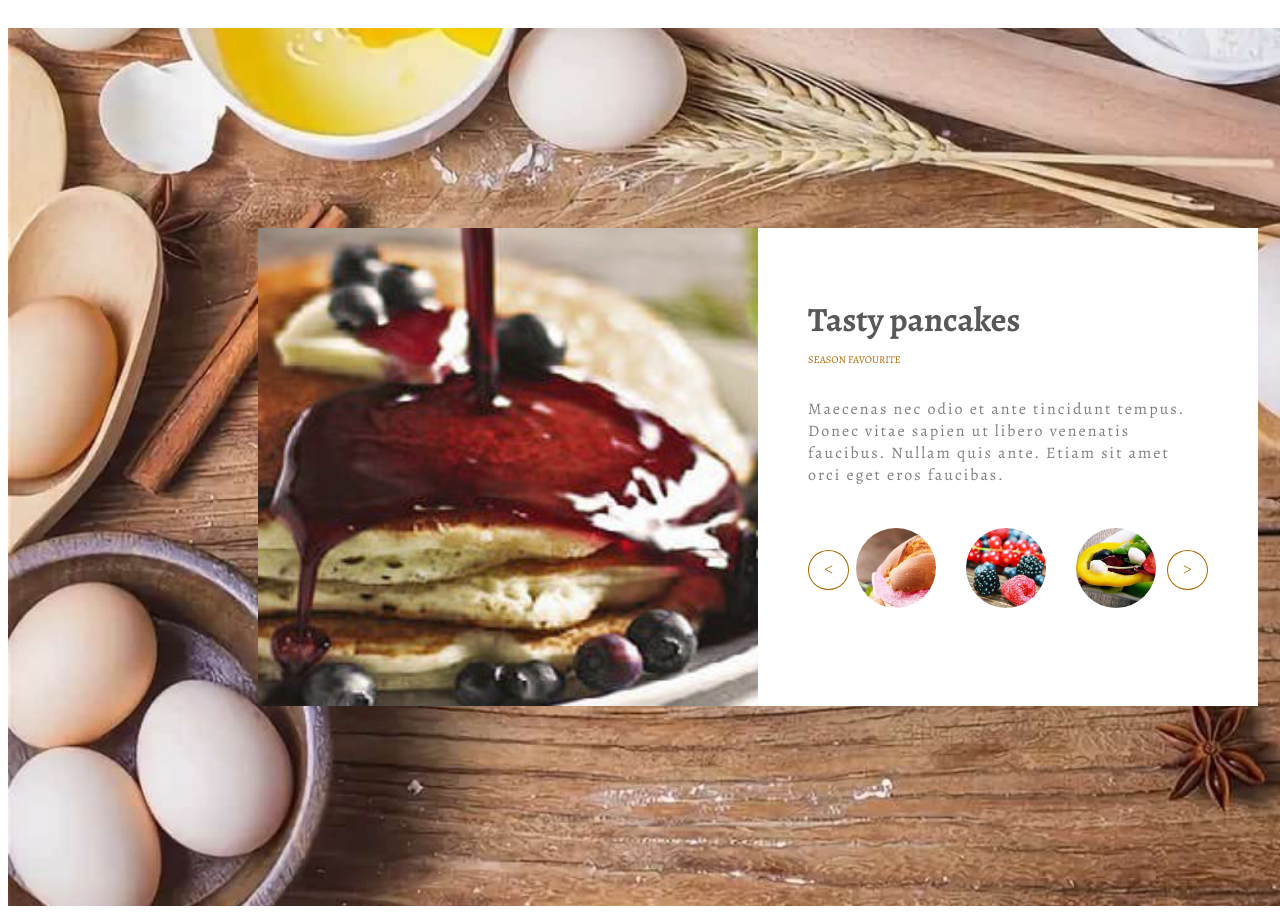
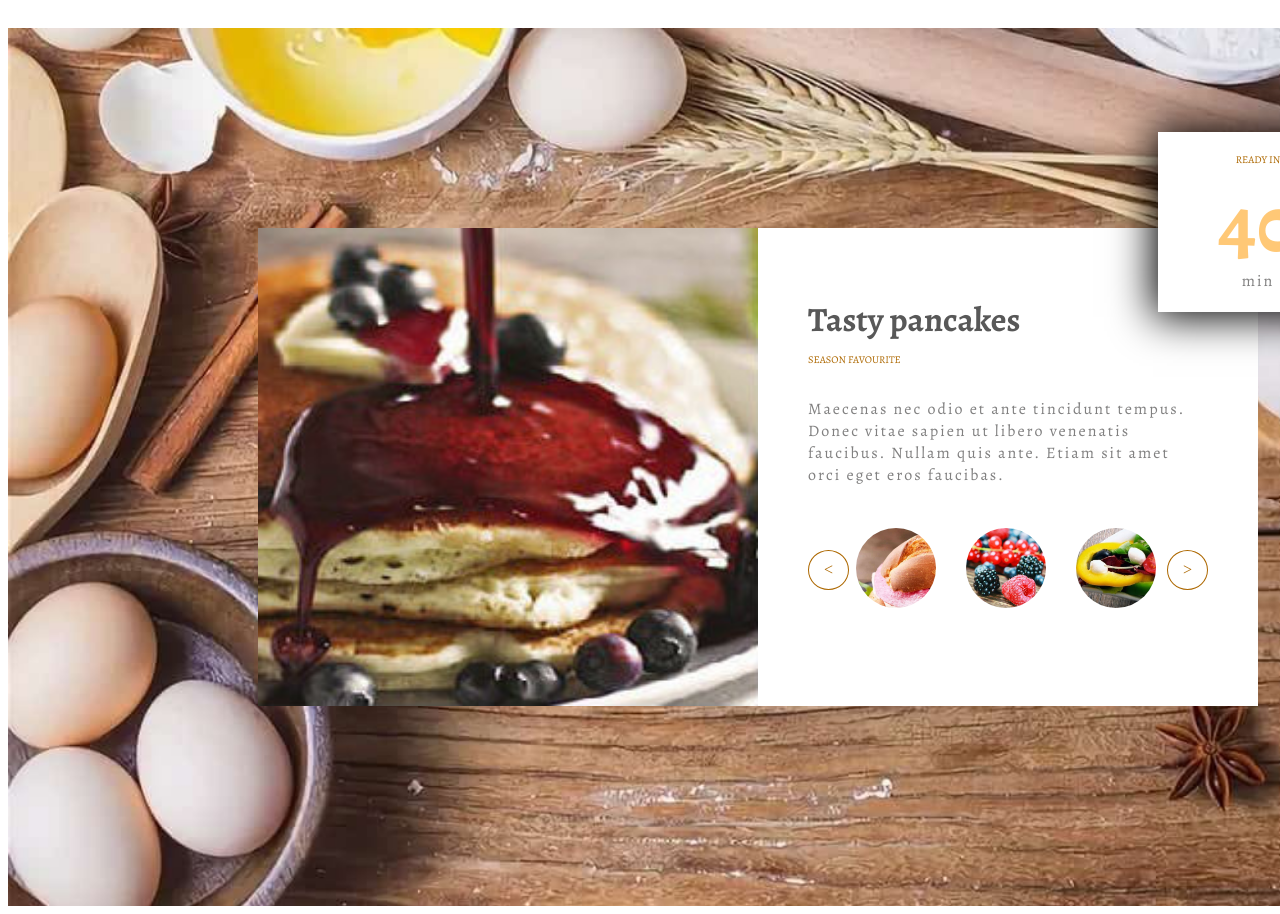
Before and after one commit to Atichka/Bakery, a website built with webpack: page src/index.html in a window 1280 px wide. Shown: the part 1880-2794 px from the top of the page. Built offline with nearby package versions, Linux system fonts and the light colour scheme.

Commit message:
fix food

```diff
--- /dev/null
+++ b/src/block/food/__paragraph/food__paragraph.css
@@ -0,0 +1,7 @@
+.food__paragraph {
+  font-family: 'Alegreya-Regular';
+  letter-spacing: 2px;
+  color: #818080;
+  margin-top: 10px;
+  margin-bottom: 20px;
+}
--- a/src/block/food/__text/food__text.css
+++ b/src/block/food/__text/food__text.css
@@ -1,4 +1,5 @@
 .food__text {
   background-color: white;
   padding: 80px 50px;
+  position: relative;
 }
--- /dev/null
+++ b/src/block/food/__time/food__time.css
@@ -0,0 +1,9 @@
+.food__time {
+  position: absolute;
+  width: 200px;
+  background-color: white;
+  right: -20%;
+  top: -20%;
+  box-shadow: 0 0 40px 5px;
+  text-align: center;
+}
--- /dev/null
+++ b/src/block/food/__title/foot__title.css
@@ -0,0 +1,8 @@
+.foot__title {
+  font-family: 'Alegreya-Bold';
+  font-weight: 50;
+  color: #ffc876;
+  font-size: 5.125rem;
+  line-height: 4.5rem;
+  margin: 20px 0 0;
+}
--- a/src/block/food/food.css
+++ b/src/block/food/food.css
@@ -6,6 +6,9 @@
 @import url(./__swiper-slide/food__swiper-slide.css);
 @import url(./__swiper/food__swiper.css);
 @import url(./__swiper-button/food__swiper-button.css);
+@import url(./__time/food__time.css);
+@import url(./__title/foot__title.css);
+@import url(./__paragraph/food__paragraph.css);
 
 .food {
   background-image: url(../../images/food.jpg);
--- a/src/index.html
+++ b/src/index.html
@@ -97,12 +97,13 @@
                   <img class="food__pic" src="<%=require('./images/four.jpg')%>" alt="Фотография">
                 </div>
               </div>
-              <!-- <div class="swiper-pagination"></div> -->
-              <!-- <div class="swiper-button-prev"></div> -->
-              <!-- <div class="swiper-button-next"></div> -->
-              <!-- <div class="swiper-scrollbar"></div> -->
             </div>
             <div class="food__swiper-button food__swiper-button-next">&#62;</div>
+          </div>
+          <div class="food__time">
+            <p class="label">READY IN</p>
+            <h1 class="foot__title">40</h1>
+            <p class="food__paragraph">min</p>
           </div>
         </div>
       </div>
--- a/src/index.js
+++ b/src/index.js
@@ -17,9 +17,7 @@ const swiper = new Swiper ('.swiper-container', {
 
   // Navigation arrows
   navigation: {
-    // nextEl: '.swiper-button-next',
     nextEl: '.food__swiper-button-next',
-    // prevEl: '.swiper-button-prev',
     prevEl: '.food__swiper-button-prev',
   },
 
```
